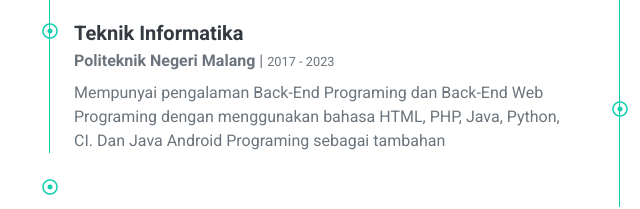
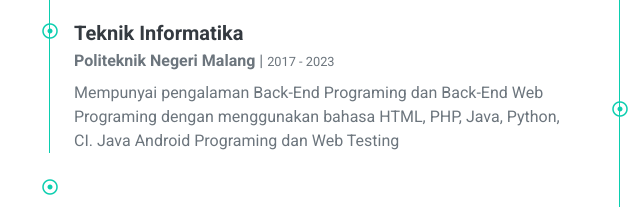
Before and after one commit to jinggatra/porto_cv, a plain HTML site: page index.html in a window 1280 px wide. Shown: the part 2143-2352 px from the top of the page, 44-684 px from the left. Drawn offline with nearby package versions, Linux system fonts and the light colour scheme.

Commit message:
change edu

```diff
--- a/index.html
+++ b/index.html
@@ -143,7 +143,7 @@
                             <i class="far fa-dot-circle text-primary position-absolute" style="top: 2px; left: -32px;"></i>
                             <h5 class="font-weight-bold mb-1">Teknik Informatika</h5>
                             <p class="mb-2"><strong>Politeknik Negeri Malang</strong> | <small>2017 - 2023</small></p>
-                            <p>Mempunyai pengalaman Back-End Programing dan Back-End Web Programing dengan menggunakan bahasa HTML, PHP, Java, Python, CI. Dan Java Android Programing sebagai tambahan</p>
+                            <p>Mempunyai pengalaman Back-End Programing dan Back-End Web Programing dengan menggunakan bahasa HTML, PHP, Java, Python, CI. Java Android Programing dan Web Testing</p>
                         </div>
                         <div class="position-relative mb-4">
                             <i class="far fa-dot-circle text-primary position-absolute" style="top: 2px; left: -32px;"></i>
```
